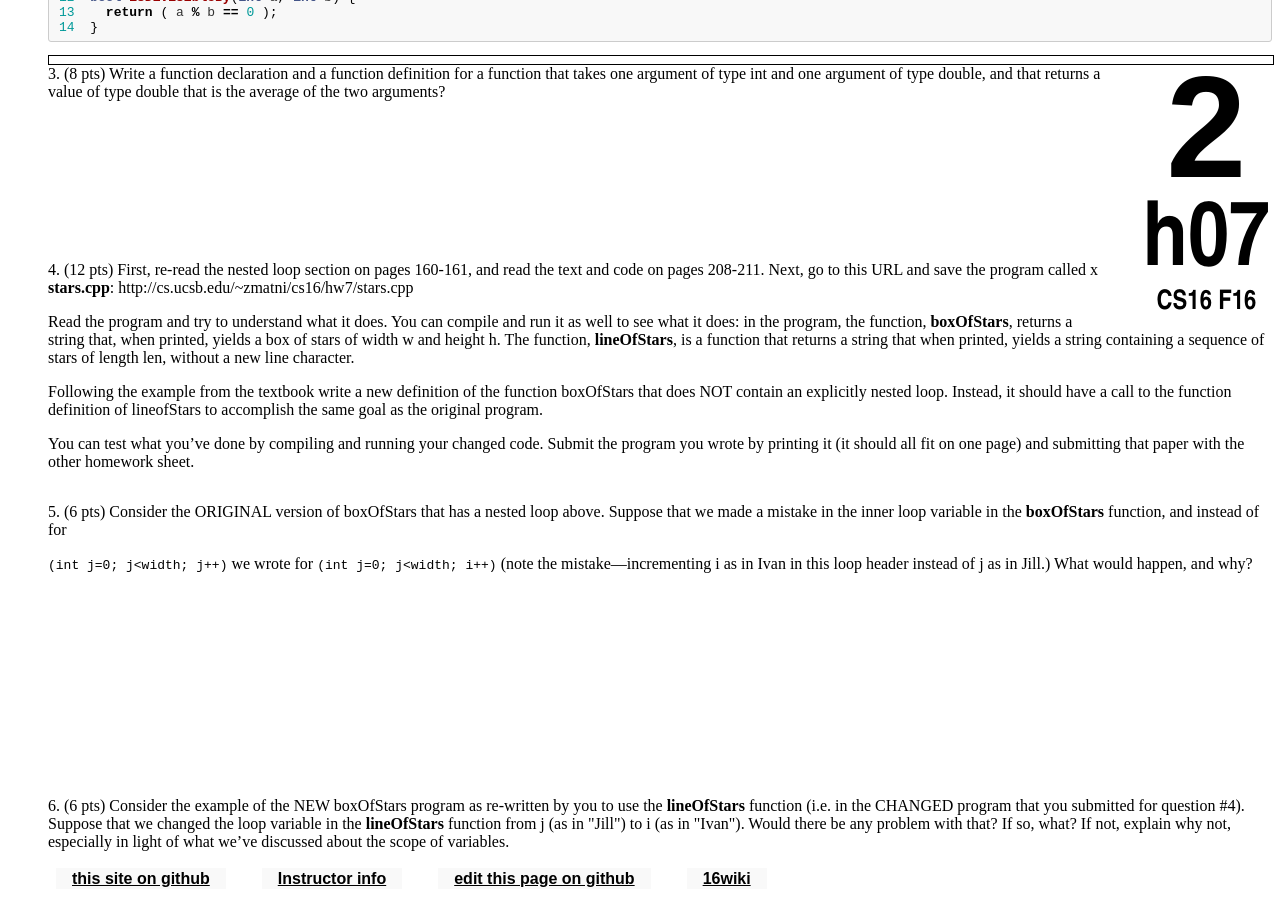
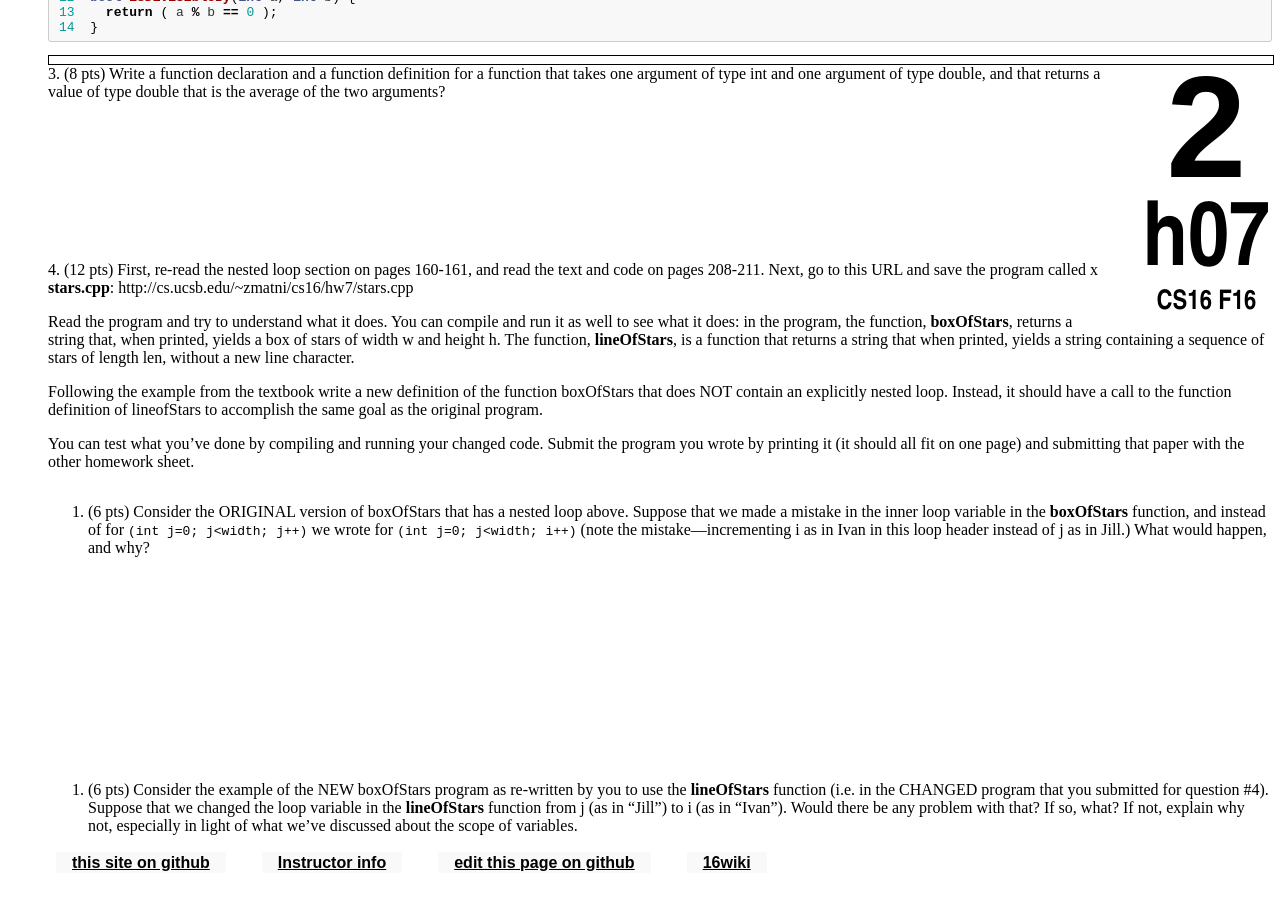
Before and after one commit to ucsb-cs16-s16/https-ucsb-cs16-s17.github.io, a Jekyll site: the page built from _hwk/h07.md, in a window 1280 px wide and 900 px high, scrolled down 1277 px. Built offline with Jekyll 4.4.1, drawn with Linux system fonts in a browser that asks for light colours.

Commit message:
Update h07.md

```diff
--- a/_hwk/h07.md
+++ b/_hwk/h07.md
@@ -66,14 +66,13 @@ f = static_cast<double>((a + b)*(c) / (d + e));	// (ex4)
   You can test what you’ve done by compiling and running your changed code. Submit the program you wrote by printing it (it should all fit on one page) and submitting that paper with the other homework sheet.
   <div style="margin-bottom:2em"></div>
 
+<div markdown="1">
 
-5.	(6 pts) Consider the ORIGINAL version of boxOfStars that has a nested loop above. Suppose that we made a mistake in the inner loop variable in the <b>boxOfStars</b> function, and instead of for
-<div markdown="1">
-`(int j=0; j<width; j++)` we wrote for `(int j=0; j<width; i++)` (note the mistake—incrementing i as in Ivan in this loop header instead of j as in Jill.) What would happen, and why?
-</div>
+5.	(6 pts) Consider the ORIGINAL version of boxOfStars that has a nested loop above. Suppose that we made a mistake in the inner loop variable in the <b>boxOfStars</b> function, and instead of for `(int j=0; j<width; j++)` we wrote for `(int j=0; j<width; i++)` (note the mistake—incrementing i as in Ivan in this loop header instead of j as in Jill.) What would happen, and why?
   <div style="margin-bottom:14em"></div>
 
 
 6.	(6 pts) Consider the example of the NEW boxOfStars program as re-written by you to use the <b>lineOfStars</b> function (i.e. in the CHANGED program that you submitted for question #4). Suppose that we changed the loop variable in the <b>lineOfStars</b> function from j (as in "Jill") to i (as in "Ivan"). Would there be any problem with that? If so, what? If not, explain why not, especially in light of what we’ve discussed about the scope of variables.
+</div>
 
 </ol>
```
